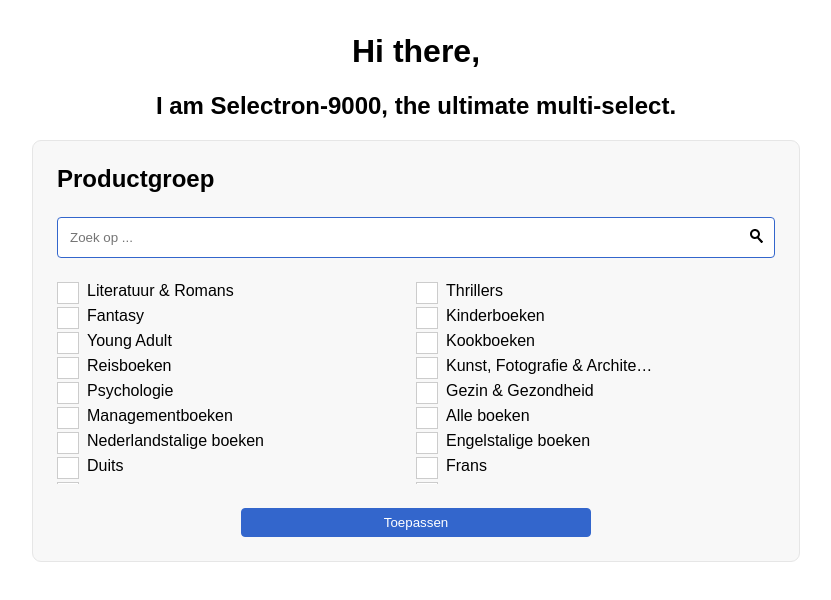
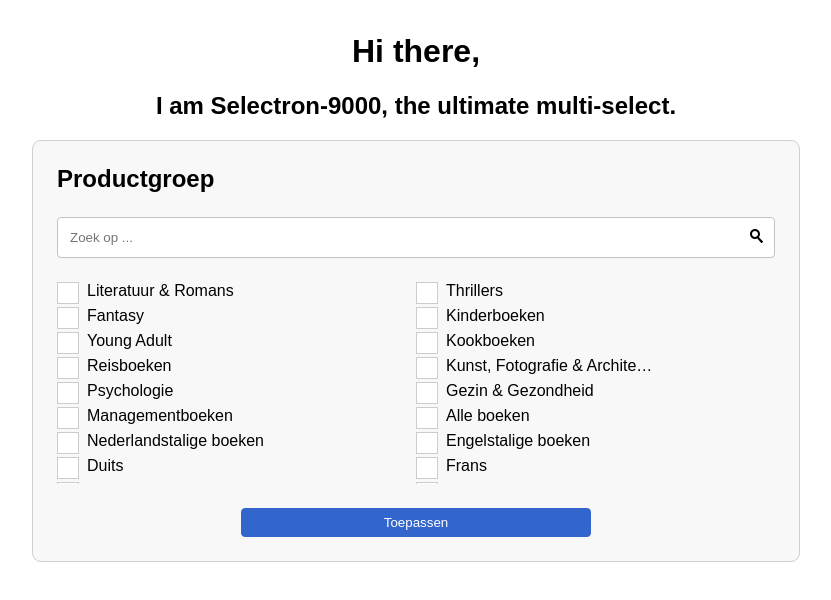
Before and after one commit to xblackbytesx/selectron-9000, a React (Create React App) app: page / in a window 1280 px wide. Shown: the top 600 px of the page, without its empty margins (224-1055 px from the left). Built offline with nearby package versions, Linux system fonts and the light colour scheme.

Commit message:
Improved styling of active state and button. Fixed colors according to the example form.

```diff
--- a/src/components/button/button.scss
+++ b/src/components/button/button.scss
@@ -25,4 +25,8 @@ $button-primary-color: $color-secondary;
   &:hover {
     background-color: lighten($button-primary-bg-color, 5);
   }
+
+  &::-moz-focus-inner {
+    border: 0;
+  }
 }
--- a/src/components/result-list-item/result-list-item.js
+++ b/src/components/result-list-item/result-list-item.js
@@ -14,7 +14,7 @@ class ResultListItem extends Component {
 
   render() {
     return(
-      <li onClick={this.toggleState} className={`selectron__result-list__item${this.state.active ? ` selectron__result-list--active` : ''}`}>
+      <li onClick={this.toggleState} className="selectron__result-list__item">
         <label className="awesome-checkbox">
           <input type="checkbox" />
           <span dangerouslySetInnerHTML={this.props.value}></span>
--- a/src/components/result-list-item/result-list-item.scss
+++ b/src/components/result-list-item/result-list-item.scss
@@ -13,10 +13,18 @@ $result-list-checkbox-bg-color: $color-secondary;
   margin-bottom: 3px;
   cursor: pointer;
 
-
-
   input[type="checkbox"] {
     visibility: hidden;
+
+    &:checked {
+      + span {
+        color: $result-list-checkbox-border-color;
+
+        &::before {
+          background: $result-list-checkbox-border-color;
+        }
+      }
+    }
   }
 
   span {
@@ -44,8 +52,4 @@ $result-list-checkbox-bg-color: $color-secondary;
       opacity: 0.5;
     }
   }
-
-  input[type="checkbox"]:checked + span::before {
-    background: $result-list-checkbox-border-color;
-  }
 }
--- a/src/components/search-box/searchbox.scss
+++ b/src/components/search-box/searchbox.scss
@@ -6,7 +6,7 @@
   &__input {
     width: 100%;
     background-color: #FFF;
-    border: 1px solid #36C;
+    border: 1px solid #C3C2C0;
     padding: $gutter-half;
     border-radius: 4px;
   }
--- a/src/components/selectron/selectron.scss
+++ b/src/components/selectron/selectron.scss
@@ -1,7 +1,7 @@
 @import "../../settings";
 
 $selectron-bg-color: $primary-bg-color;
-$selectron-border-color: darken($selectron-bg-color, 7);
+$selectron-border-color: #D1D0CE;
 
 .selectron {
   background-color: $selectron-bg-color;
```
